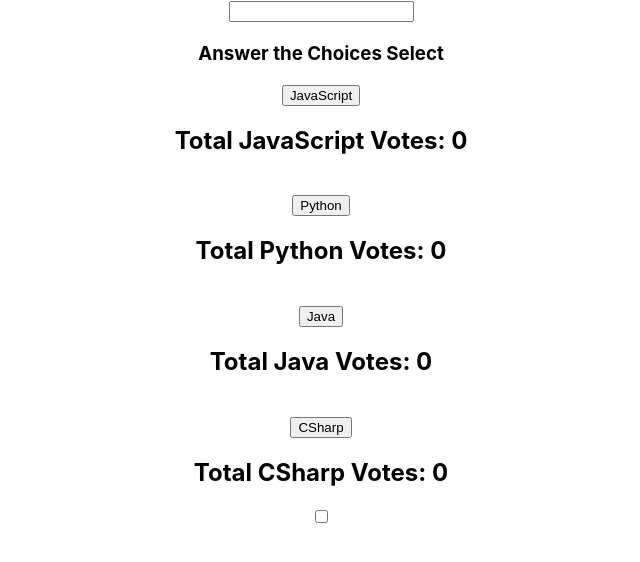
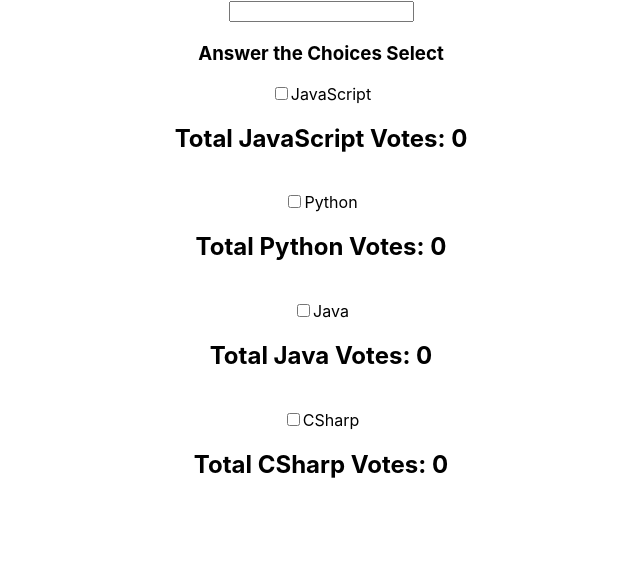
Before and after one commit to gorap50/eadexam, a React (Create React App) app: page / in a window 1280 px wide. Shown: the top 562 px of the page, without its empty margins (319-959 px from the left). Built offline with nearby package versions, Linux system fonts and the light colour scheme.

Commit message:
Add User Particpation

```diff
--- a/src/components/UserParticipation.jsx
+++ b/src/components/UserParticipation.jsx
@@ -6,25 +6,69 @@ function UserParticipation() {
     const [PyCount,setPyCount]=useState(0)
     const [JavaCount,setJavaCount]=useState(0)
     const [CsCount,setCsCount]=useState(0)
+
+
   return (
     <div>
 
       <h3>Answer the Choices Select</h3>
-      <button onClick={()=>setJsCount(JsCount+1)}>JavaScript</button>
+
+
+
+      <input type="checkbox" id="one" name="checkbox" onSelect={()=>{const checkbox = document.getElementById('one')
+
+checkbox.addEventListener('change', (event) => {
+  if (event.currentTarget.checked) {
+    JsCount=setJsCount(prevCount=>prevCount+1)
+  } else {
+    alert('not checked');
+  }
+})}} />
+      <label for="one">JavaScript</label>
       <h2>Total JavaScript Votes: {JsCount}</h2><br />
 
 
+      <input type="checkbox" id="two" name="checkbox" onSelect={()=>{const checkbox = document.getElementById('two')
 
-      <button onClick={()=>setPyCount(PyCount+1)}>Python</button>
+checkbox.addEventListener('change', (event) => {
+  if (event.currentTarget.checked) {
+    PyCount=setPyCount(prevCount=>prevCount+1)
+  } else {
+    alert('not checked');
+  }
+})}} />
+      <label for="two">Python</label>
       <h2>Total Python Votes: {PyCount}</h2> <br />
 
-      <button onClick={()=>setJavaCount(JavaCount+1)}>Java</button>
+
+
+      <input type="checkbox" id="three" name="checkbox" onSelect={()=>{const checkbox = document.getElementById('three')
+
+checkbox.addEventListener('change', (event) => {
+  if (event.currentTarget.checked) {
+    JavaCount=setJavaCount(prevCount=>prevCount+1)
+  } else {
+    alert('not checked');
+  }
+})}} />
+      <label for="three">Java</label>
       <h2>Total Java Votes: {JavaCount}</h2> <br />
 
-      <button onClick={()=>setCsCount(CsCount+1)}>CSharp</button>
+
+      <input type="checkbox" id="four" name="checkbox" onSelect={()=>{const checkbox = document.getElementById('three')
+
+checkbox.addEventListener('change', (event) => {
+  if (event.currentTarget.checked) {
+    CsCount=setCsCount(prevCount=>prevCount+1)
+  } else {
+    alert('not checked');
+  }
+})}} />
+      <label for="four">CSharp</label>
       <h2>Total CSharp Votes: {CsCount}</h2>
 
-      <input type="checkbox" name="JavaScript" title='JavaScript' id="" />
+
+
 
     </div>
   )
```
